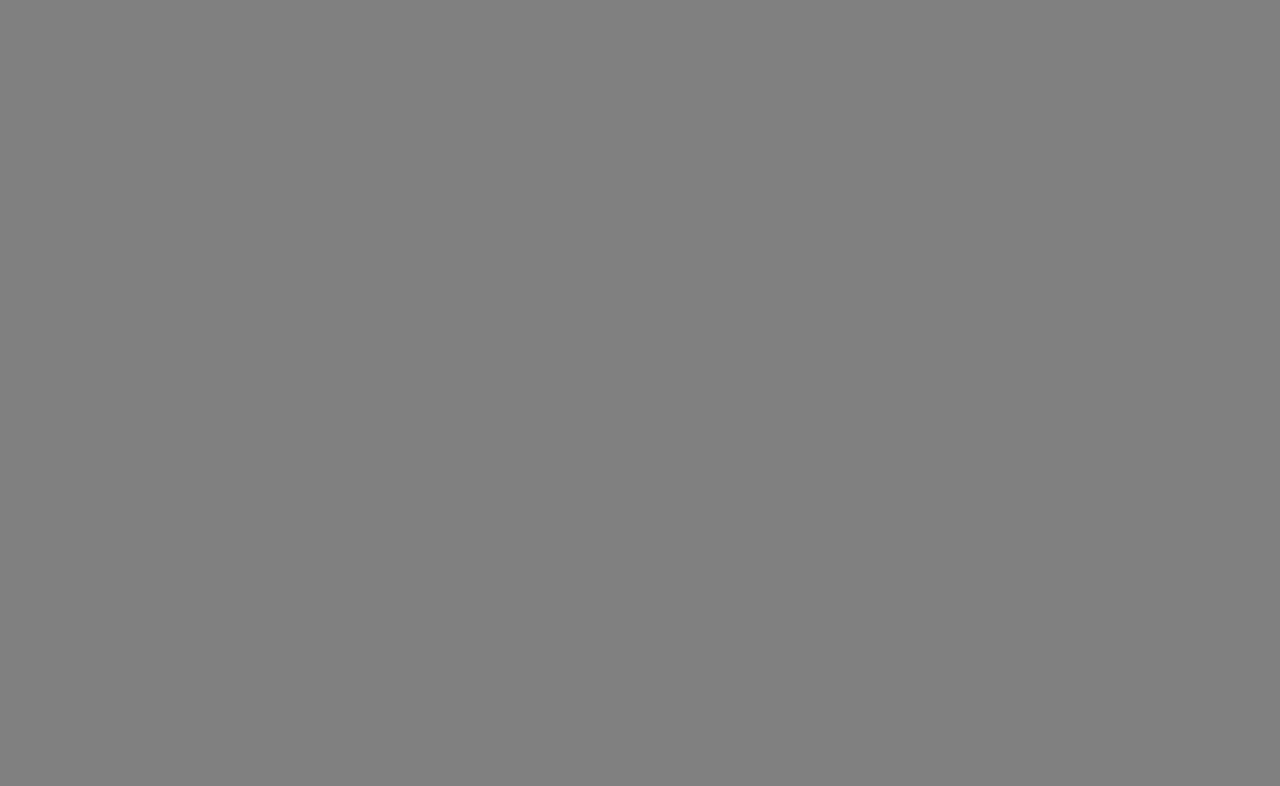
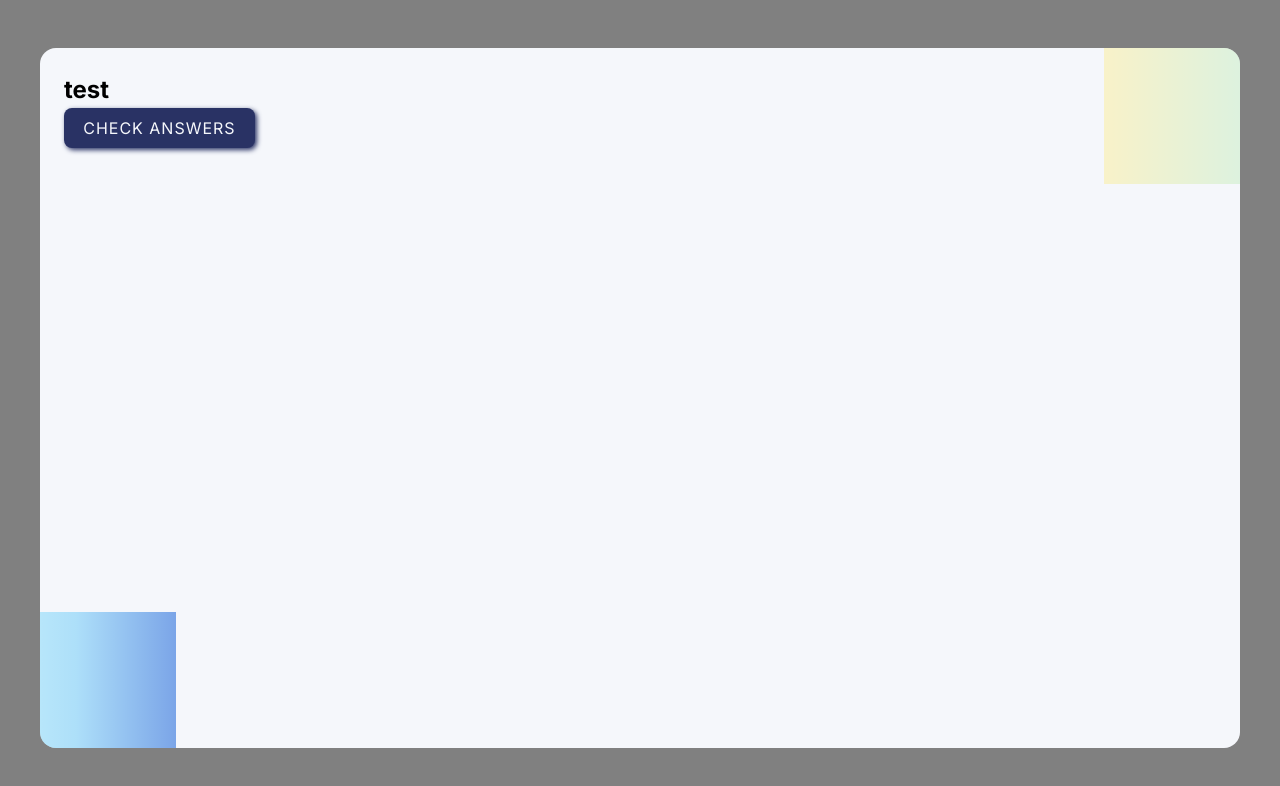
Before and after one commit to RosaBen/Scrimba-quizz, a React (Vite) app: page /quiz in a window 1280 px wide. Before the commit this address had no page. Shown: the top 786 px of the page. Built offline with nearby package versions, Linux system fonts and the light colour scheme.

Commit message:
added questions page with data from script

```diff
--- a/src/App.jsx
+++ b/src/App.jsx
@@ -1,22 +1,32 @@
 // import React Components
 import { Routes, Route } from "react-router";
+import { useState } from "react";
 
 // import pages
 import Home from "./pages/Home";
+import QuestionsPage from "./pages/QuestionsPage";
 
 // Import scripts
-
 import { quiz } from "./assets/scripts/data";
+import { shuffleArray } from "./assets/scripts/utils";
 
 // Styles
 import "./assets/styles/index.css";
-import "./assets/styles/home.css";
+import "./assets/styles/pages.css";
 
 function App() {
+  const [data, setData] = useState([]);
+  const newDataArray = quiz.map((obj) => ({
+    ...obj,
+    options: shuffleArray(obj.options),
+  }));
+  console.log(newDataArray);
+
   return (
     <div className="container">
       <Routes>
         <Route path="/" element={<Home />} />
+        <Route path="/quiz" element={<QuestionsPage />} />
       </Routes>
       <div className="bubbles">
         <div></div>
--- /dev/null
+++ b/src/assets/scripts/utils.js
@@ -0,0 +1,5 @@
+// shuffle array
+
+export function shuffleArray (array) {
+  return array.sort(() => Math.random() - 0.5);
+}
--- a/src/assets/styles/home.css
+++ b/src/assets/styles/pages.css
@@ -38,11 +38,26 @@
   overflow: hidden;
 }
 
-.homepage {
+a {
+  color: var(--secondary-color);
+  background: var(--main-color);
+  padding: 0.5rem 1.2rem;
+  border-radius: 0.5rem;
+  text-transform: uppercase;
+  letter-spacing: 1px;
+  box-shadow: 2px 2px 5px var(--main-color);
+}
+
+/* Homepage */
+main {
   padding: 1.5rem;
-  max-height: 500px;
   display: flex;
   flex-direction: column;
+  align-items: flex-start;
+}
+
+.homepage {
+  max-height: 500px;
   align-items: center;
   justify-content: center;
 }
@@ -60,16 +75,13 @@
   text-align: center;
 }
 
-.homepage a {
-  color: var(--secondary-color);
-  background: var(--main-color);
-  padding: 0.5rem 1.2rem;
-  border-radius: 0.5rem;
-  text-transform: uppercase;
-  letter-spacing: 1px;
-  box-shadow: 2px 2px 5px var(--main-color);
+/* Question page */
+
+.quiz-page {
+  height: 700px;
 }
 
+/* Pages design */
 .bubbles {
   opacity: 0.5;
 }
--- a/src/pages/Home.jsx
+++ b/src/pages/Home.jsx
@@ -1,14 +1,14 @@
 export default function Home() {
   return (
-    <>
     <main className="homepage">
       <h1>Quizzical</h1>
       <p>
         Select one answer for each question, and see how many answers are
         correct
       </p>
-        <a href="/questions">Start Quiz</a>
+      <a href="/quiz" target="_blank" rel="noopener noreferrer">
+        Start Quiz
+      </a>
     </main>
-    </>
   );
 }
--- /dev/null
+++ b/src/pages/QuestionsPage.jsx
@@ -0,0 +1,8 @@
+export default function QuestionsPage() {
+  return (
+    <main className="quiz-page">
+      <h2>test</h2>
+      <a href="/answers">Check answers</a>
+    </main>
+  );
+}
```
Lines whose indentation alone changed are shown as unchanged.
